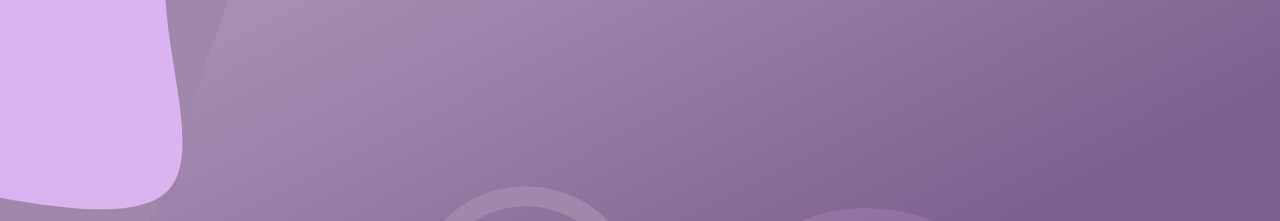
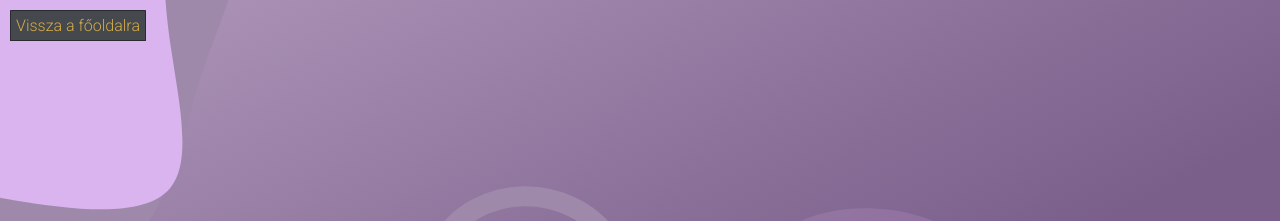
Before and after one commit to DragnosElfing/info-hazi, a plain HTML site: page games.html in a window 1280 px wide. Shown: the top 221 px of the page. Drawn offline with nearby package versions, Linux system fonts and the light colour scheme.

Commit message:
added back to homepage button

```diff
--- a/games.html
+++ b/games.html
@@ -12,6 +12,7 @@
     <base href="./">
 </head>
 <body>
+    <a id="back-to-home" href="index.html">Vissza a főoldalra</a>
     <header>
         <img data-aos="fade-down-right" class="blob-corner-top" src="./assets/svgs/blob-haikei2.svg">
         <img data-aos="fade-down-right" data-aos-duration="900" class="blob-corner-top" src="./assets/svgs/blob-haikei.svg">
```
Also changed, not shown: about_me.html (+1 -1 lines), index.html (+1 -0 lines), links.html (+1 -0 lines).
